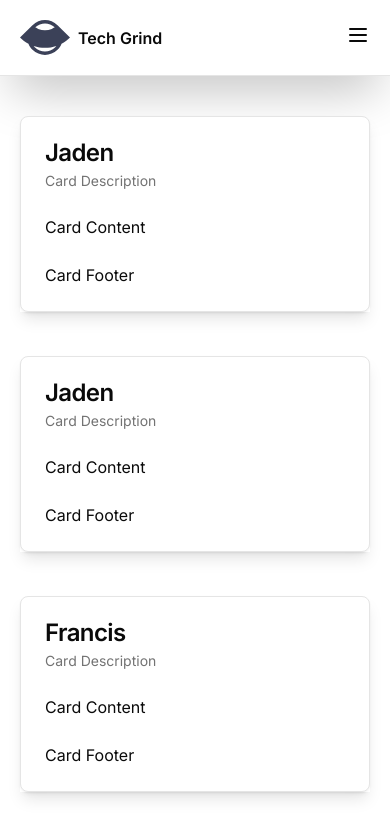
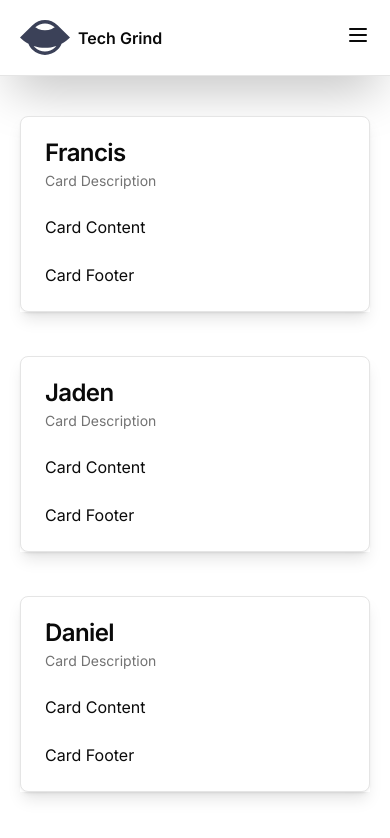
Before and after one commit to Iamtheusername112/Tech-Grind, a Next.js app: page /check-us-out in a window 390 px wide. Shown: the top 838 px of the page. Built offline with nearby package versions, Linux system fonts and the light colour scheme.

Commit message:
implement Desktop and Mobile responsiveness

```diff
--- a/app/check-us-out/page.tsx
+++ b/app/check-us-out/page.tsx
@@ -14,7 +14,7 @@ function CheckUsOut() {
       <div className="mt-5 gap-6 shadow-lg">
         <Card>
           <CardHeader>
-            <CardTitle>Jaden</CardTitle>
+            <CardTitle>Francis</CardTitle>
             <CardDescription>Card Description</CardDescription>
           </CardHeader>
           <CardContent>
@@ -43,7 +43,7 @@ function CheckUsOut() {
       <div className="mt-5 gap-6 shadow-lg">
         <Card>
           <CardHeader>
-            <CardTitle>Francis</CardTitle>
+            <CardTitle>Daniel</CardTitle>
             <CardDescription>Card Description</CardDescription>
           </CardHeader>
           <CardContent>
```
